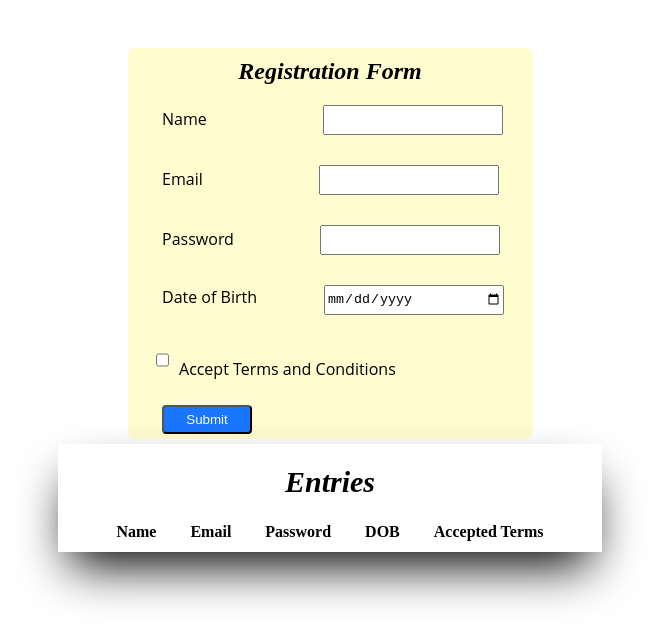
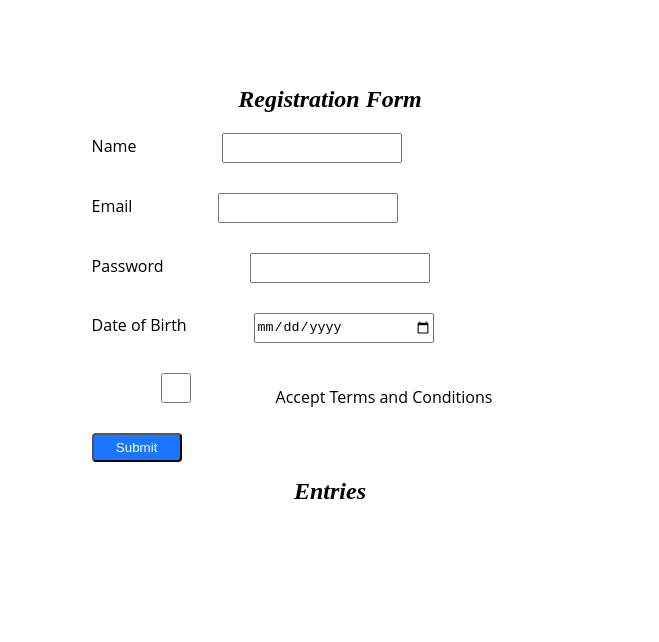
Before and after one commit to Haswitha-Ko/wd101, a plain HTML site: page index.html in a window 1280 px wide. Shown: the whole page, without its empty margins (310-969 px from the left). Drawn offline with Linux system fonts and the light colour scheme.

Commit message:
Update index.html

```diff
--- a/index.html
+++ b/index.html
@@ -4,19 +4,20 @@
     <meta charset="utf-8">
     <meta http-equiv="X-UA-Compatible" content="IE=edge">
     <meta name="viewport" content="width=device-width, initial-scale=1.0">
-    <title>Login_Form</title>
-    <link rel="stylesheet" href="index.css">
+    <title>Login Form</title>
+    <link rel="stylesheet" href="index.css" >
+
 </head>
 <body>
     <div class="container">
-        <div class="login">
-            <form id="form">
-                <h2>Registration Form</h2>
+        <div class="login-box">
+            <form id="login-form">
+                <h2>Registration Form </h2>
                 <label for="name">Name</label>
-                <input class="name" type="text" id="name" name="name">
+                <input type="text" id="name" name="name">
                 <br>
                 <label for="email">Email</label>
-                <input class="email" type="email" id="email" name="email" required>
+                <input type="email" id="email" name="email" required>
                 <br>
 
                 <label for="password">Password</label>
@@ -24,19 +25,20 @@
                 <br>
 
                 <label for="dob">Date of Birth</label>
-                <input type="date" id="dob" name="dob"><br>
+                <input type="date" id="dob" name="dob">
 
+                <br>
+                <input type="checkbox" id="acceptTerms" name="acceptTerms">
+                <label id="check" for="acceptTerms">Accept Terms and Conditions</label>
+                <br>
 
-                <input class="tc" type="checkbox" id="acceptTerms" name="acceptTerms">
-                <label class="check" for="acceptTerms">Accept Terms and Conditions</label>
-                <br>
                 <button id="button" type="submit">Submit</button>
             </form>
         </div>
-        <div id="t1">
-            <div id="t2">
-                <h2 id="t3">Entries</h2>
-                <div id="user_entries">
+        <div id ="table1">
+            <div id = "table2">
+                <h2 id="table3">Entries</h2>
+                <div id="user-details">
 
                 </div>
             </div>
@@ -44,5 +46,4 @@
     </div>
     <script src="index.js"></script>
 </body>
-
 </html>
```
